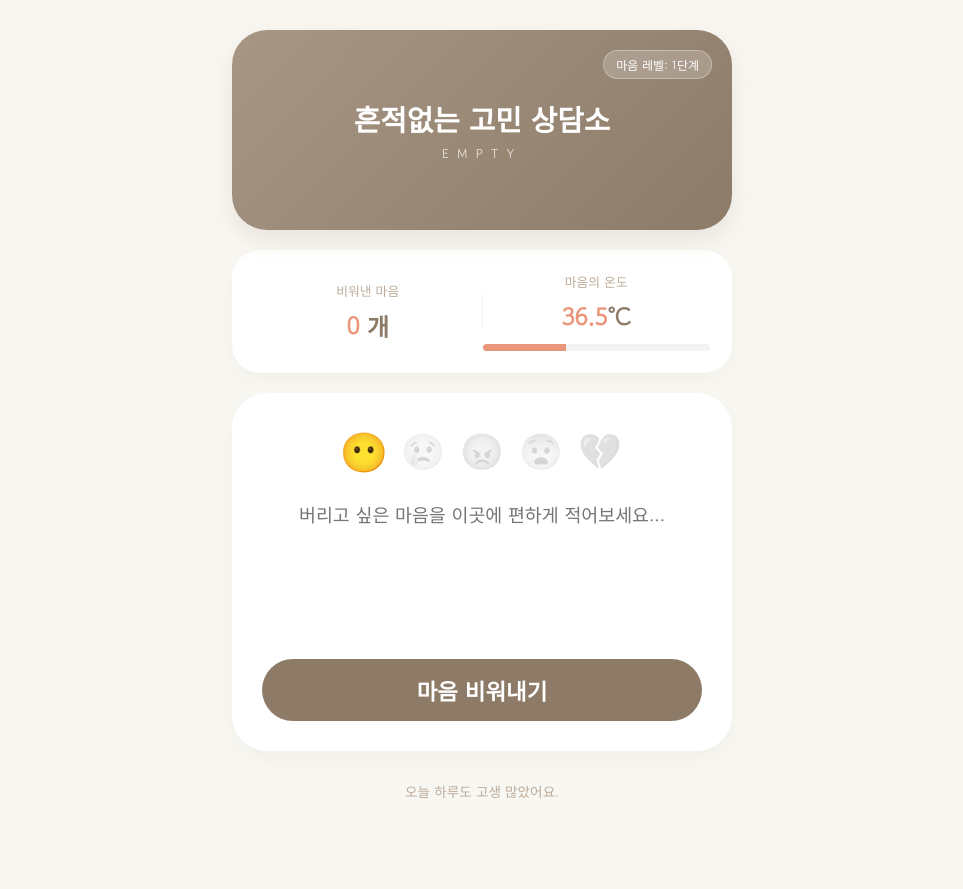
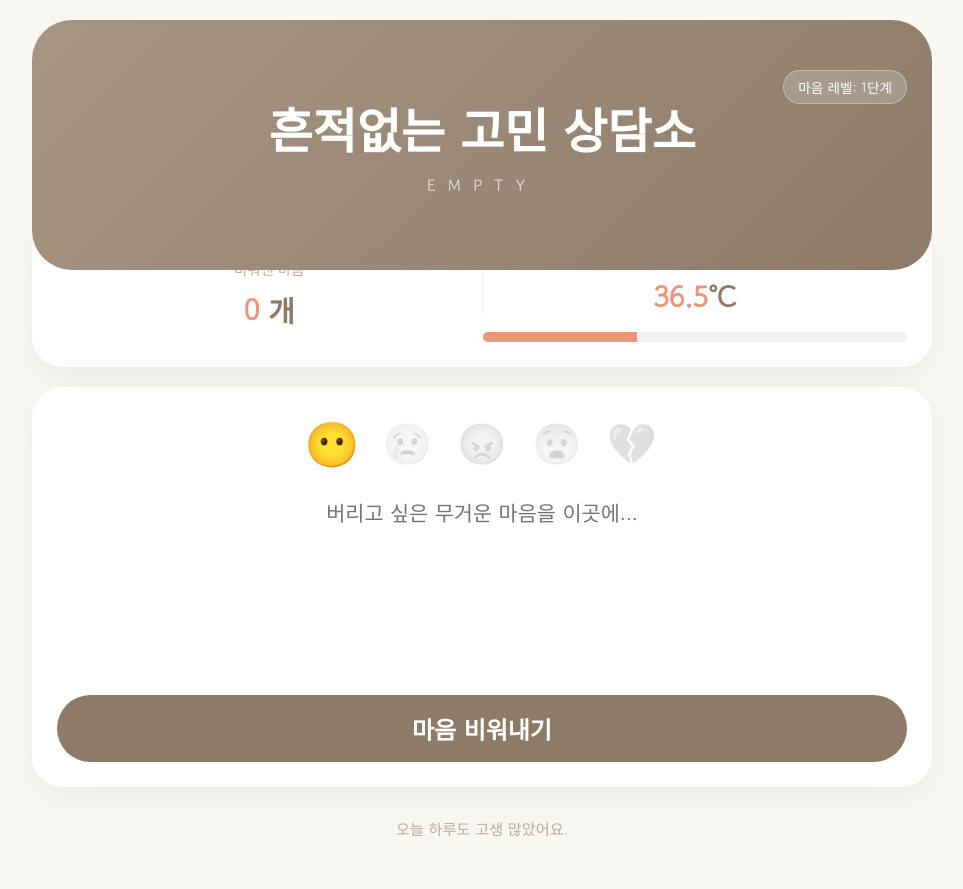
Before and after one commit to wooseonjin/Empty, a Flask app: page / in a window 1280 px wide. Shown: the whole page, without its empty margins (158-1121 px from the left). Before the commit the page ends 798 px from the top, so only its background shows below. Run offline with Flask 3, Linux system fonts and the light colour scheme; data comes from the database, SQL or seed files in the repository; data that the repository does not hold is empty.

Commit message:
흔적없는 고민 상담소:EMPTY

```diff
--- a/templates/index.html
+++ b/templates/index.html
@@ -12,110 +12,117 @@
             --accent: #e9967a;
         }
 
-        /* [핵심 1] 모든 텍스트와 숫자에 폰트 강제 적용 */
+        /* [폰트] 모든 텍스트와 숫자에 강제 적용 */
         * {
             font-family: 'Gowun Dodum', sans-serif !important;
             box-sizing: border-box; margin: 0; padding: 0;
-            -webkit-font-smoothing: antialiased;
         }
 
         body {
             background-color: var(--soft-beige);
             color: #5d564e; min-height: 100vh;
             display: flex; flex-direction: column; align-items: center;
-            padding: 30px 0; /* PC/모바일 상단 여백 */
         }
 
-        /* [핵심 2] 전체 컨테이너 가로폭 제한 (PC에서 너무 퍼지지 않게) */
-        .main-wrapper {
-            width: 92%;
-            max-width: 500px; /* PC에서도 모바일처럼 예쁜 폭 유지 */
-            display: flex;
-            flex-direction: column;
-            gap: 20px;
-            align-items: center;
-        }
-
-        /* [상단 배너] 공중에 뜬 세련된 디자인 */
+        /* [상단 배너] 모바일에서는 꽉 차게, PC에서는 적절히 넓게 */
         .hero-section {
-            width: 100%; height: 200px;
+            width: 100%;
+            max-width: 100%; /* 모바일 기본: 가득 참 */
+            height: 250px;
             background: linear-gradient(135deg, #a89685 0%, #8d7b68 100%);
             display: flex; flex-direction: column; justify-content: center; align-items: center;
             color: white; text-align: center;
-            border-radius: 35px;
+            border-bottom-left-radius: 40px;
+            border-bottom-right-radius: 40px;
             position: relative;
-            box-shadow: 0 10px 25px rgba(141, 123, 104, 0.15);
+        }
+
+        /* [반응형 레이아웃] PC 화면(768px 이상) 설정 */
+        @media (min-width: 768px) {
+            .hero-section {
+                width: 90%; max-width: 900px; /* PC에선 약간의 여백과 넓은 폭 */
+                margin-top: 20px; border-radius: 40px;
+            }
+            .content-wrapper {
+                width: 90% !important; max-width: 900px !important;
+            }
         }
 
         .rank-tag {
-            position: absolute; top: 20px; right: 20px;
-            background: rgba(255,255,255,0.2); padding: 5px 12px;
-            border-radius: 15px; font-size: 0.75rem; border: 1px solid rgba(255,255,255,0.3);
+            position: absolute; top: 50px; right: 25px;
+            background: rgba(255,255,255,0.2); padding: 6px 14px;
+            border-radius: 20px; font-size: 0.85rem; border: 1px solid rgba(255,255,255,0.3);
         }
 
-        .main-title { font-size: 1.8rem; font-weight: 700; margin-bottom: 5px; }
-        .sub-title { font-size: 0.8rem; letter-spacing: 8px; opacity: 0.8; }
+        .main-title { font-size: clamp(2rem, 5vw, 3rem); font-weight: 700; margin-bottom: 10px; }
+        .sub-title { font-size: 1rem; letter-spacing: 12px; opacity: 0.8; }
 
-        /* [정보 카드] 숫자 폰트 고정 */
+        /* [컨텐츠 영역] */
+        .content-wrapper {
+            width: 92%; max-width: 100%; /* 모바일은 거의 가득 참 */
+            margin-top: -50px; /* 배너와 살짝 겹침 */
+            display: flex; flex-direction: column; gap: 20px;
+            padding-bottom: 50px;
+        }
+
+        .card {
+            background: white; border-radius: 30px;
+            box-shadow: 0 10px 30px rgba(0,0,0,0.05);
+            padding: 25px;
+        }
+
+        /* [정보 카드] 숫자 폰트 확실히 적용 */
         .info-card {
-            width: 100%; background: white; padding: 22px; border-radius: 28px;
             display: flex; justify-content: space-around; align-items: center;
-            box-shadow: 0 8px 20px rgba(0,0,0,0.03);
         }
         .info-item { text-align: center; flex: 1; }
-        .info-label { font-size: 0.8rem; color: #bcab9a; margin-bottom: 8px; }
+        .info-label { font-size: 0.9rem; color: #bcab9a; margin-bottom: 10px; }
+        .info-value {
+            font-size: 1.8rem; font-weight: 700; color: var(--main-brown);
+        }
+        .info-value span {
+            color: var(--accent);
+            font-family: 'Gowun Dodum' !important; /* 숫자 폰트 고정 */
+        }
 
-        /* 숫자에도 폰트가 잘 보이도록 강제 지정 */
-        .info-value {
-            font-size: 1.5rem; font-weight: 700; color: var(--main-brown);
-            font-family: 'Gowun Dodum' !important;
-        }
-        .info-value span { color: var(--accent); font-family: 'Gowun Dodum' !important; }
+        .v-line { width: 1px; height: 40px; background: #f0f0f0; }
 
-        .v-line { width: 1px; height: 35px; background: #f0f0f0; }
-
-        .temp-bar-bg { width: 100%; height: 7px; background: #f2f2f2; border-radius: 10px; margin-top: 10px; overflow: hidden; }
+        .temp-bar-bg { width: 100%; height: 10px; background: #f2f2f2; border-radius: 10px; margin-top: 15px; overflow: hidden; }
         .temp-bar-fill { width: 36.5%; height: 100%; background: var(--accent); transition: width 1.5s ease; }
 
         /* [입력 카드] */
-        .input-card {
-            width: 100%; background: white; padding: 30px; border-radius: 35px;
-            box-shadow: 0 8px 20px rgba(0,0,0,0.03);
-            display: flex; flex-direction: column; align-items: center;
-        }
-
-        .emotion-selector { margin-bottom: 25px; display: flex; justify-content: center; gap: 15px; }
-        .emotion-btn { cursor: pointer; font-size: 2.2rem; filter: grayscale(1); opacity: 0.2; transition: 0.3s; }
+        .input-card { display: flex; flex-direction: column; align-items: center; }
+        .emotion-selector { margin-bottom: 25px; display: flex; gap: clamp(10px, 3vw, 25px); }
+        .emotion-btn { cursor: pointer; font-size: clamp(2rem, 4vw, 2.5rem); filter: grayscale(1); opacity: 0.2; transition: 0.3s; }
         .emotion-btn.active { filter: grayscale(0); opacity: 1; transform: scale(1.1); }
 
         #content {
-            width: 100%; height: 140px; border: none; background: transparent;
-            font-size: 1.15rem; outline: none; resize: none; text-align: center;
+            width: 100%; height: 180px; border: none; background: transparent;
+            font-size: 1.3rem; outline: none; resize: none; text-align: center;
             line-height: 1.7; color: #5d564e;
         }
 
         .btn-empty {
             background: var(--main-brown); color: white; border: none;
-            margin-top: 20px; padding: 15px 0; width: 100%; font-size: 1.4rem; font-weight: 700;
-            border-radius: 50px; cursor: pointer; transition: 0.2s;
+            margin-top: 20px; padding: 16px 0; width: 100%; font-size: 1.5rem; font-weight: 700;
+            border-radius: 100px; cursor: pointer;
         }
-        .btn-empty:active { transform: scale(0.98); opacity: 0.9; }
 
         .footer-cheer {
-            margin-top: 10px; font-size: 0.85rem; color: #bcab9a; text-align: center;
+            margin-top: 10px; font-size: 0.95rem; color: #bcab9a; text-align: center;
         }
     </style>
 </head>
 <body>
 
-<div class="main-wrapper">
 <div class="hero-section">
     <div class="rank-tag">마음 레벨: <span id="rank-level">1단계</span></div>
     <h1 class="main-title">흔적없는 고민 상담소</h1>
     <div class="sub-title">EMPTY</div>
 </div>
 
-    <div class="info-card">
+<div class="content-wrapper">
+    <div class="card info-card">
         <div class="info-item">
             <div class="info-label">비워낸 마음</div>
             <div class="info-value"><span id="total-val">0</span> 개</div>
@@ -128,7 +135,7 @@
         </div>
     </div>
 
-    <div class="input-card">
+    <div class="card input-card">
         <div class="emotion-selector">
             <span class="emotion-btn active" onclick="selectEmotion(this, '😶')">😶</span>
             <span class="emotion-btn" onclick="selectEmotion(this, '😢')">😢</span>
@@ -136,7 +143,7 @@
             <span class="emotion-btn" onclick="selectEmotion(this, '😨')">😨</span>
             <span class="emotion-btn" onclick="selectEmotion(this, '💔')">💔</span>
         </div>
-        <textarea id="content" placeholder="버리고 싶은 마음을 이곳에 편하게 적어보세요..."></textarea>
+        <textarea id="content" placeholder="버리고 싶은 무거운 마음을 이곳에..."></textarea>
         <button class="btn-empty" onclick="processBurn()">마음 비워내기</button>
     </div>
 
@@ -145,26 +152,21 @@
 
 <script>
     let selectedEmotion = '😶';
-
     window.onload = fetchInfo;
 
     async function fetchInfo() {
-        try {
         const res = await fetch('/info');
         const data = await res.json();
         document.getElementById('total-val').innerText = data.total;
-
         let level = "1단계";
         if(data.total > 100) level = "마스터";
         else if(data.total > 50) level = "4단계";
         else if(data.total > 20) level = "3단계";
         else if(data.total > 5) level = "2단계";
         document.getElementById('rank-level').innerText = level;
-
         const tempVal = (36.5 + (data.total * 0.1)).toFixed(1);
         document.getElementById('temp-text').innerText = tempVal;
         document.getElementById('temp-fill').style.width = Math.min(tempVal, 100) + "%";
-        } catch(e) {}
     }
 
     function selectEmotion(el, emo) {
@@ -176,11 +178,9 @@
     async function processBurn() {
         const area = document.getElementById('content');
         if (!area.value.trim()) return;
-        try {
         await fetch('/burn', { method: 'POST', body: new URLSearchParams({'content': area.value, 'emotion': selectedEmotion}) });
         area.value = "";
         fetchInfo();
-        } catch(e) {}
     }
 </script>
 </body>
```
Lines whose indentation alone changed are shown as unchanged.
